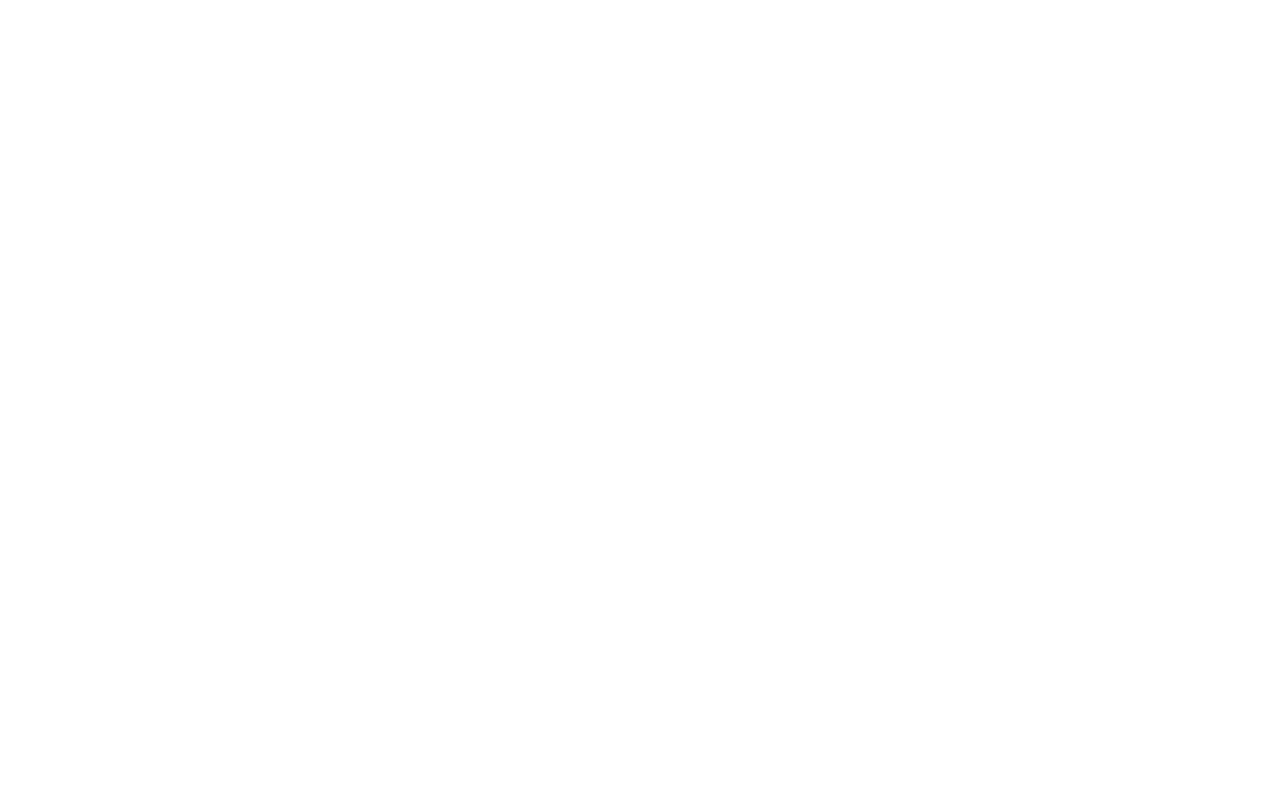
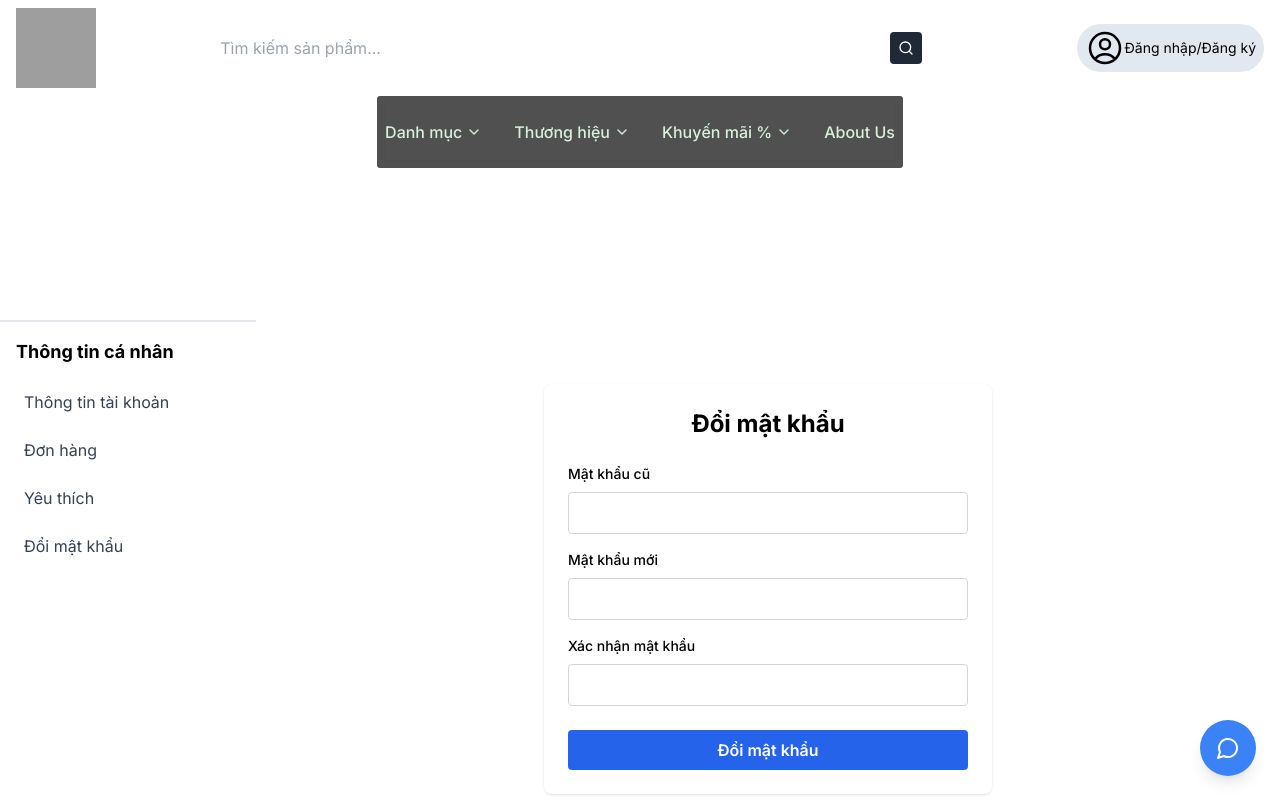
Before and after one commit to PhatNT2108/BanNoiThat_user, a React (Create React App) app: page /change-password in a window 1280 px wide. Before the commit this address had no page. Shown: the top 800 px of the page. Built offline with nearby package versions, Linux system fonts and the light colour scheme; no server answers; grey boxes are pictures that could not be loaded.

Commit message:
Change password

```diff
--- a/src/components/layout/components/Sidebar/index.tsx
+++ b/src/components/layout/components/Sidebar/index.tsx
@@ -23,6 +23,11 @@ function Sidebar() {
               Yêu thích
             </Link>
           </li>
+          <li>
+            <Link to="/change-password" className="block p-2 text-gray-700 rounded hover:bg-gray-200">
+              Đổi mật khẩu
+            </Link>
+          </li>
         </ul>
       </div>
     </div>
--- /dev/null
+++ b/src/pages/InformationUser/ChangePasswordPage.tsx
@@ -0,0 +1,157 @@
+import React, { useState } from "react";
+import clientAPI from "../../api/client-api/rest-client";
+import ApiResponse from "../../model/ApiResponse";
+
+interface FormDataState {
+  oldPassword: string;
+  newPassword: string;
+  confirmPassword: string;
+}
+
+interface FormErrors {
+  oldPassword?: string;
+  newPassword?: string;
+  confirmPassword?: string;
+}
+
+export default function ResetPasswordForm() {
+  const [formData, setFormData] = useState<FormDataState>({
+    oldPassword: "",
+    newPassword: "",
+    confirmPassword: "",
+  });
+
+  const [errors, setErrors] = useState<FormErrors>({});
+  const [isLoading, setIsLoading] = useState(false);
+
+  const handleChange = (e: React.ChangeEvent<HTMLInputElement>) => {
+    const { name, value } = e.target;
+    setFormData({ ...formData, [name]: value });
+  };
+
+  const validate = (): boolean => {
+    const newErrors: FormErrors = {};
+    if (!formData.oldPassword) {
+      newErrors.oldPassword = "Vui lòng nhập mật khẩu cũ.";
+    }
+    if (!formData.newPassword) {
+      newErrors.newPassword = "Vui lòng nhập mật khẩu mới.";
+    } else if (formData.newPassword.length < 6) {
+      newErrors.newPassword = "Mật khẩu mới phải có ít nhất 6 ký tự.";
+    }
+    if (!formData.confirmPassword) {
+      newErrors.confirmPassword = "Vui lòng xác nhận mật khẩu.";
+    } else if (formData.confirmPassword !== formData.newPassword) {
+      newErrors.confirmPassword = "Mật khẩu xác nhận không khớp.";
+    }
+    setErrors(newErrors);
+    return Object.keys(newErrors).length === 0;
+  };
+
+  const handleSubmit = async (e: React.FormEvent<HTMLFormElement>) => {
+    e.preventDefault();
+
+    if (!validate()) {
+      return;
+    }
+
+    setIsLoading(true);
+
+    try {
+      const formDataObject = new FormData();
+      formDataObject.append("OldPassword", formData.oldPassword);
+      formDataObject.append("NewPassword", formData.newPassword);
+
+      const response: ApiResponse = await clientAPI
+        .service("auth/change-password")
+        .create(formDataObject);
+
+      if (response.isSuccess) {
+        setFormData({
+          oldPassword: "",
+          newPassword: "",
+          confirmPassword: "",
+        });
+        setErrors({});
+      } else {
+        alert("Đổi mật khẩu thất bại.");
+      }
+    } catch (error) {
+      console.error("Lỗi khi đổi mật khẩu:", error);
+      alert("Đã xảy ra lỗi. Vui lòng thử lại sau.");
+    } finally {
+      setIsLoading(false);
+    }
+  };
+
+  return (
+    <div className="max-w-md mx-auto mt-16 p-6 bg-white shadow rounded-lg">
+      <h2 className="text-2xl font-bold mb-6 text-center">Đổi mật khẩu</h2>
+      <form onSubmit={handleSubmit}>
+        {/* Mật khẩu cũ */}
+        <div className="mb-4">
+          <label className="block mb-2 text-sm font-medium">Mật khẩu cũ</label>
+          <input
+            type="password"
+            name="oldPassword"
+            value={formData.oldPassword}
+            onChange={handleChange}
+            className={`w-full px-4 py-2 border rounded focus:outline-none ${errors.oldPassword ? "border-red-500" : "border-gray-300"
+              }`}
+          />
+          {errors.oldPassword && (
+            <p className="text-red-500 text-sm mt-1">{errors.oldPassword}</p>
+          )}
+        </div>
+
+        {/* Mật khẩu mới */}
+        <div className="mb-4">
+          <label className="block mb-2 text-sm font-medium">Mật khẩu mới</label>
+          <input
+            type="password"
+            name="newPassword"
+            value={formData.newPassword}
+            onChange={handleChange}
+            className={`w-full px-4 py-2 border rounded focus:outline-none ${errors.newPassword ? "border-red-500" : "border-gray-300"
+              }`}
+          />
+          {errors.newPassword && (
+            <p className="text-red-500 text-sm mt-1">{errors.newPassword}</p>
+          )}
+        </div>
+
+        {/* Xác nhận mật khẩu */}
+        <div className="mb-6">
+          <label className="block mb-2 text-sm font-medium">
+            Xác nhận mật khẩu
+          </label>
+          <input
+            type="password"
+            name="confirmPassword"
+            value={formData.confirmPassword}
+            onChange={handleChange}
+            className={`w-full px-4 py-2 border rounded focus:outline-none ${errors.confirmPassword ? "border-red-500" : "border-gray-300"
+              }`}
+          />
+          {errors.confirmPassword && (
+            <p className="text-red-500 text-sm mt-1">
+              {errors.confirmPassword}
+            </p>
+          )}
+        </div>
+
+        {/* Nút Submit */}
+        <button
+          type="submit"
+          disabled={isLoading}
+          className={`w-full py-2 rounded font-semibold ${isLoading
+            ? "bg-gray-400 cursor-not-allowed"
+            : "bg-blue-600 text-white hover:bg-blue-700"
+            }`}
+        >
+          {isLoading ? "Đang xử lý..." : "Đổi mật khẩu"}
+        </button>
+      </form>
+    </div>
+  );
+}
--- a/src/routes/index.js
+++ b/src/routes/index.js
@@ -13,6 +13,7 @@ import ForgotPasswordPage from "../pages/Auth/ForgotPasswordPage";
 import NonHeaderLayout from "../components/layout/NonHeaderLayout";
 import PaymentSuccess from "../pages/Status/SuccessfulPay";
 import ResetPassword from "../pages/Auth/ResetPasswordPage";
+import ResetPasswordForm from "../pages/InformationUser/ChangePasswordPage";
 
 //Public
 const publicRoutes = [
@@ -36,6 +37,11 @@ const publicRoutes = [
   { path: "/checkout", component: CheckOutPage, Layout: NonHeaderLayout },
   { path: "/information", component: InformationUserPage, Layout: UserLayout },
   { path: "/orders", component: MangeOrderPage, Layout: UserLayout },
+  {
+    path: "/change-password",
+    component: ResetPasswordForm,
+    Layout: UserLayout,
+  },
   { path: "/address", component: AddressUser, Layout: UserLayout },
   {
     path: "/forgot-password",
```
